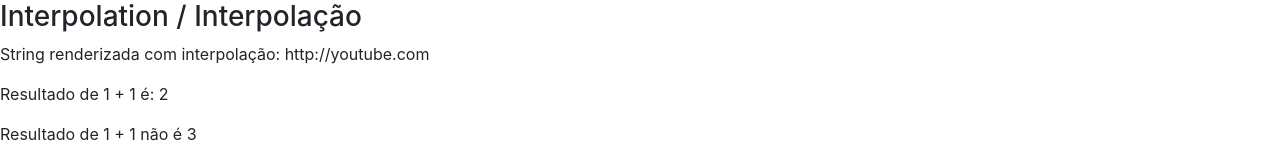
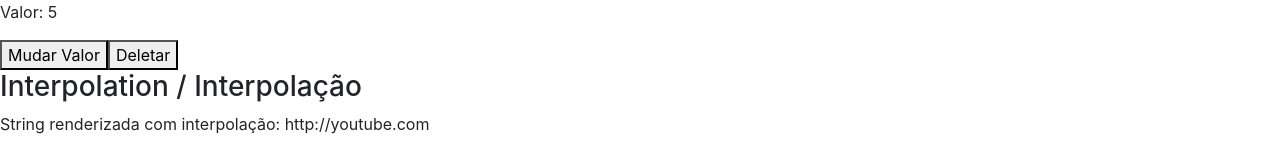
Before and after one commit to cfasilva/curso-angular, an Angular app in the folder data-binding/: page / in a window 1280 px wide. Shown: the top 155 px of the page. Built offline with nearby package versions, Linux system fonts and the light colour scheme.

Commit message:
#015 Ciclo de vida (life-cycle) do Componente

```diff
--- a/data-binding/src/app/app.component.html
+++ b/data-binding/src/app/app.component.html
@@ -1 +1,5 @@
+<app-ciclo [valorInicial]="valor" *ngIf=!deletarCiclo></app-ciclo>
+<button (click)="mudarValor()">Mudar Valor</button>
+<button (click)="destruirCiclo()">Deletar</button>
+
 <app-datad-binding></app-datad-binding>
--- a/data-binding/src/app/app.component.ts
+++ b/data-binding/src/app/app.component.ts
@@ -6,5 +6,16 @@
   styleUrls: ['./app.component.css']
 })
 export class AppComponent {
-  title = 'data-binding';
+
+  valor = 5;
+  deletarCiclo = false;
+
+  mudarValor() {
+    this.valor++;
+  }
+
+  destruirCiclo() {
+    this.deletarCiclo = true;
+  }
+
 }
--- a/data-binding/src/app/app.module.ts
+++ b/data-binding/src/app/app.module.ts
@@ -11,13 +11,15 @@
 import { DatadBindingComponent } from './datad-binding/datad-binding.component';
 import { InputPropertyComponent } from './input-property/input-property.component';
 import { OutputPropertyComponent } from './output-property/output-property.component';
+import { CicloComponent } from './ciclo/ciclo.component';
 
 @NgModule({
   declarations: [
     AppComponent,
     DatadBindingComponent,
     InputPropertyComponent,
-    OutputPropertyComponent
+    OutputPropertyComponent,
+    CicloComponent
   ],
   imports: [
     BrowserModule,
--- /dev/null
+++ b/data-binding/src/app/ciclo/ciclo.component.html
@@ -0,0 +1,3 @@
+<p>
+    Valor: {{ valorInicial }}
+</p>
--- /dev/null
+++ b/data-binding/src/app/ciclo/ciclo.component.ts
@@ -0,0 +1,66 @@
+import { Component,
+  OnChanges,
+  OnInit,
+  DoCheck,
+  AfterContentInit,
+  AfterContentChecked,
+  AfterViewInit,
+  AfterViewChecked,
+  OnDestroy,
+  Input} from '@angular/core';
+
+// tslint:disable-next-line: no-conflicting-lifecycle
+@Component({
+  selector: 'app-ciclo',
+  templateUrl: './ciclo.component.html',
+  styleUrls: ['./ciclo.component.css']
+})
+export class CicloComponent implements
+  OnChanges,
+  OnInit,
+  DoCheck,
+  AfterContentInit,
+  AfterContentChecked,
+  AfterViewInit,
+  AfterViewChecked,
+  OnDestroy {
+
+  @Input() valorInicial = 10;
+
+  constructor() {
+    console.log('constructor');
+  }
+
+  ngOnChanges() {
+    console.log('ngOnChanges');
+  }
+
+  ngOnInit() {
+    console.log('ngOnInit');
+  }
+
+  ngDoCheck() {
+    console.log('ngDoCheck');
+  }
+
+  ngAfterContentInit() {
+    console.log('ngAfterContentInit');
+  }
+
+  ngAfterContentChecked() {
+    console.log('ngAfterContentChecked');
+  }
+
+  ngAfterViewInit() {
+    console.log('ngAfterViewInit');
+  }
+
+  ngAfterViewChecked() {
+    console.log('ngAfterViewChecked');
+  }
+
+  ngOnDestroy() {
+    console.log('ngOnDestroy');
+  }
+
+}
```
Also changed, not shown: data-binding/src/app/ciclo/ciclo.component.css (added), 2 other files (tests, documents, lock files or other folders).
